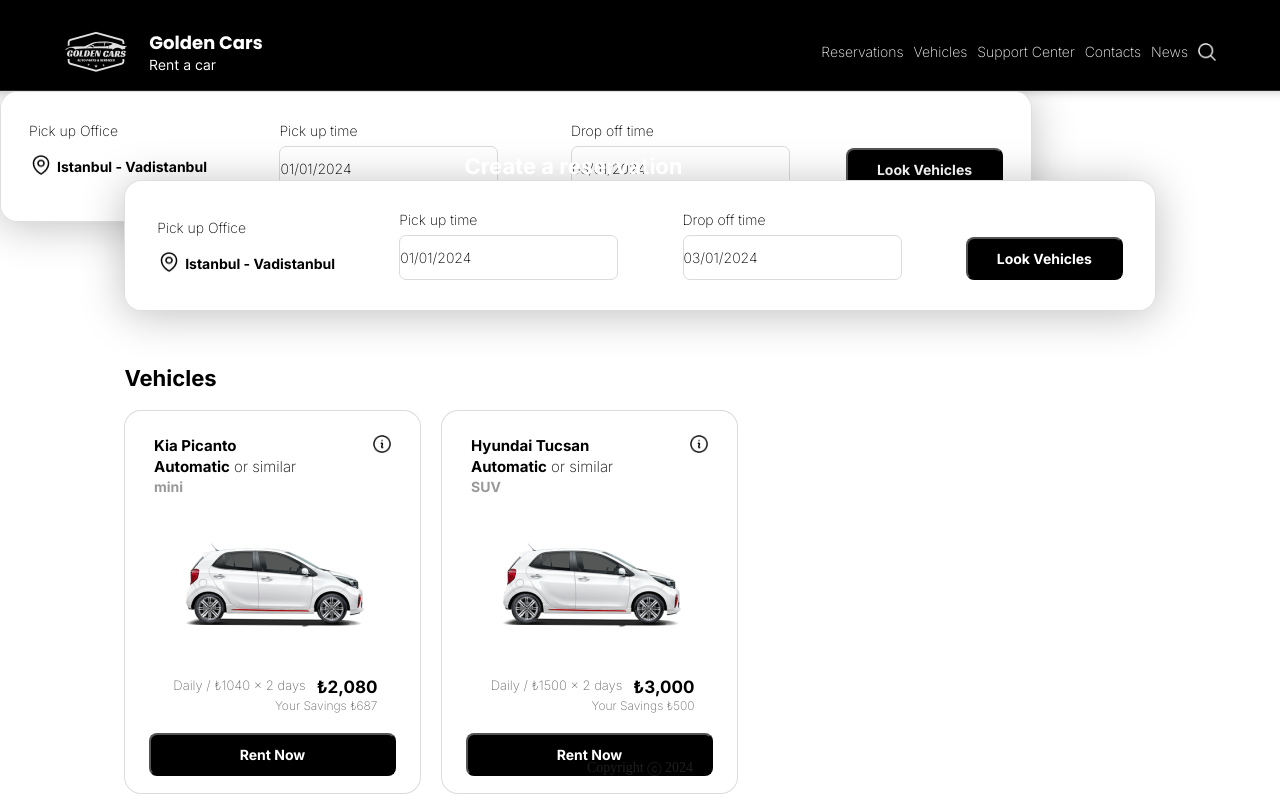
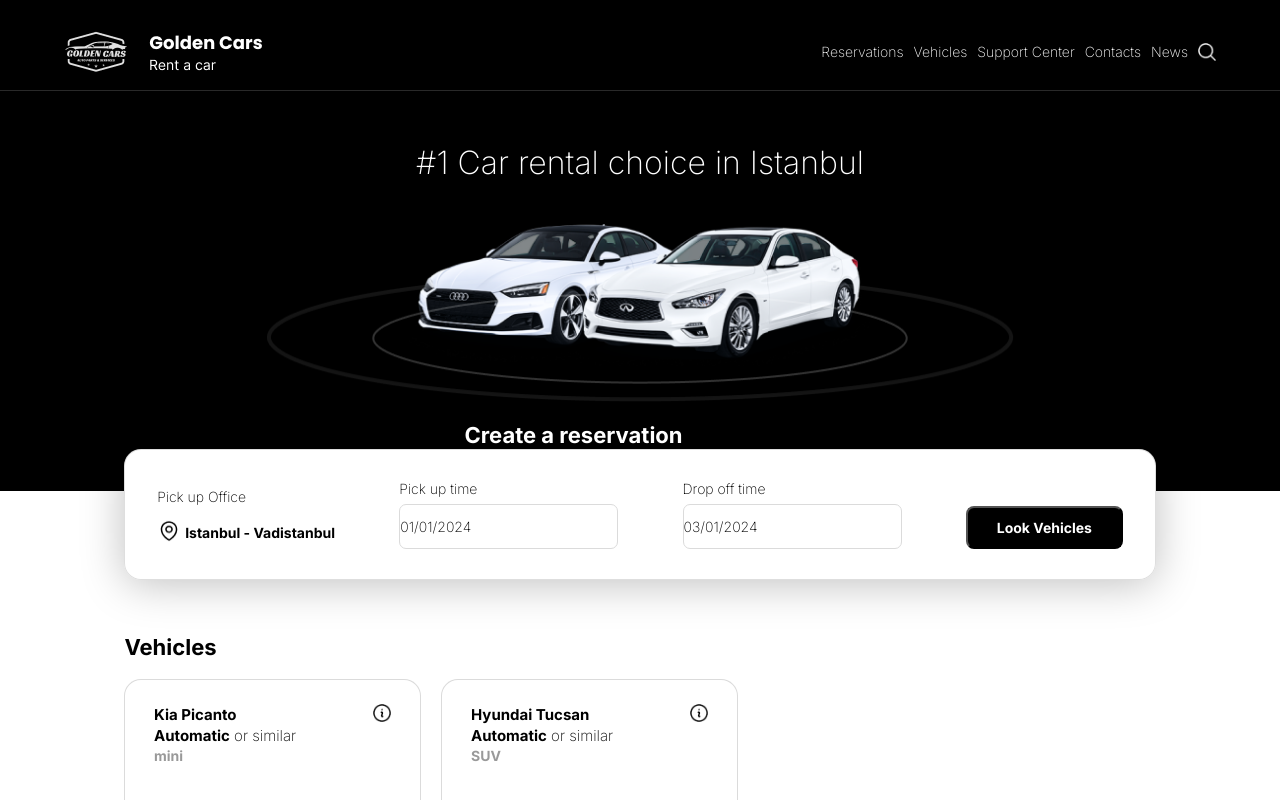
Before and after one commit to tekinnigar1/goldenCarsNew, a React (Create React App) app: page / in a window 1280 px wide. Shown: the top 800 px of the page. Built offline with nearby package versions, Linux system fonts and the light colour scheme.

Commit message:
Update Content.jsx

```diff
--- a/src/components/Content.jsx
+++ b/src/components/Content.jsx
@@ -1,28 +1,16 @@
 import React from "react";
 
-function Pickdatebox() {
+function Content() {
   return (
-    <div className="rectangleDateBox">
-      <div className="leftsideofbox">
-        <div className="pickupplacebox">
-          <p id="pickupofficeP">Pick up Office</p>
-          <div>
-            <img id="locationVector" src="Frame.png" alt="location-vector" />
-            <p id="pickuplocation">Istanbul - Vadistanbul</p>
-          </div>
-        </div>
-        <div className="pickuptimebox">
-          <p>Pick up time</p>
-          <p id="datepickup"> 01/01/2024</p>
-        </div>
-        <div className="dropoffbox">
-          <p>Drop off time</p>
-          <p id="datedropoff"> 03/01/2024</p>
-        </div>
+    <div className="contentsection">
+      <div className="mainImages">
+        <p id="contentTitle">#1 Car rental choice in Istanbul</p>
+        <img id="mercedesImage" src="image 2.png" alt="mercedesimage" />
+        <img id="Ellipse1" src="Ellipse 1.png" alt="Ellipse1" />
+        <img id="Ellipse2" src="Ellipse 2.png" alt="Ellipse2" />
       </div>
-      <button id="lookvehiclesBT">Look Vehicles</button>
     </div>
   );
 }
 
-export default Pickdatebox;
+export default Content;
```
